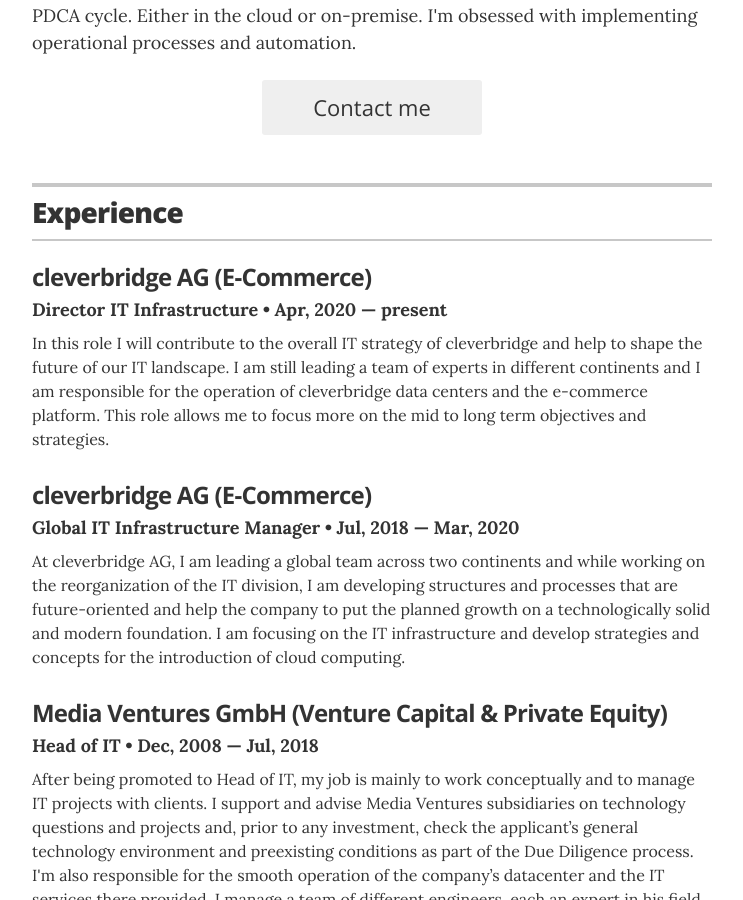
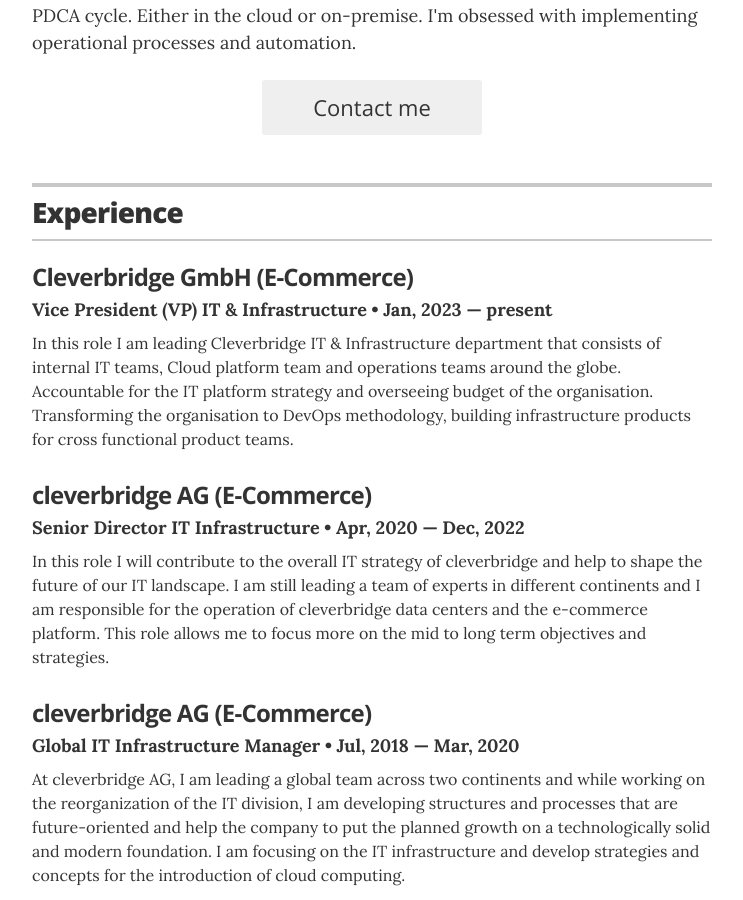
Before and after one commit to lostops/lostops.github.io, a Jekyll site: the page built from index.html, in a window 1280 px wide and 900 px high, scrolled down 441 px. Shown: the whole window, without its empty margins (268-1011 px from the left). Built offline with Jekyll 4.4.1, drawn with Linux system fonts in a browser that asks for light colours.

Commit message:
Update experience.yml

```diff
--- a/_data/experience.yml
+++ b/_data/experience.yml
@@ -1,8 +1,14 @@
 # Jobs
+# cleverbridge AG, Vice President (VP) IT & Infrastructure
+- company: Cleverbridge GmbH (E-Commerce)
+  position: Vice President (VP) IT & Infrastructure
+  duration:  Jan, 2023 &mdash; present
+  summary: In this role I am leading Cleverbridge IT & Infrastructure department that consists of internal IT teams, Cloud platform team and operations teams around the globe. Accountable for the IT platform strategy and overseeing budget of the organisation. Transforming the organisation to DevOps methodology, building infrastructure products for cross functional product teams.
+
 # cleverbridge AG, Director IT Infrastructure
 - company: cleverbridge AG (E-Commerce)
-  position: Director IT Infrastructure
-  duration:  Apr, 2020 &mdash; present
+  position: Senior Director IT Infrastructure
+  duration:  Apr, 2020 &mdash; Dec, 2022
   summary: In this role I will contribute to the overall IT strategy of cleverbridge and help to shape the future of our IT landscape. I am still leading a team of experts in different continents and I am responsible for the operation of cleverbridge data centers and the e-commerce platform. This role allows me to focus more on the mid to long term objectives and strategies.
 
 # cleverbridge AG, Global IT Infrastructure Manager
```
